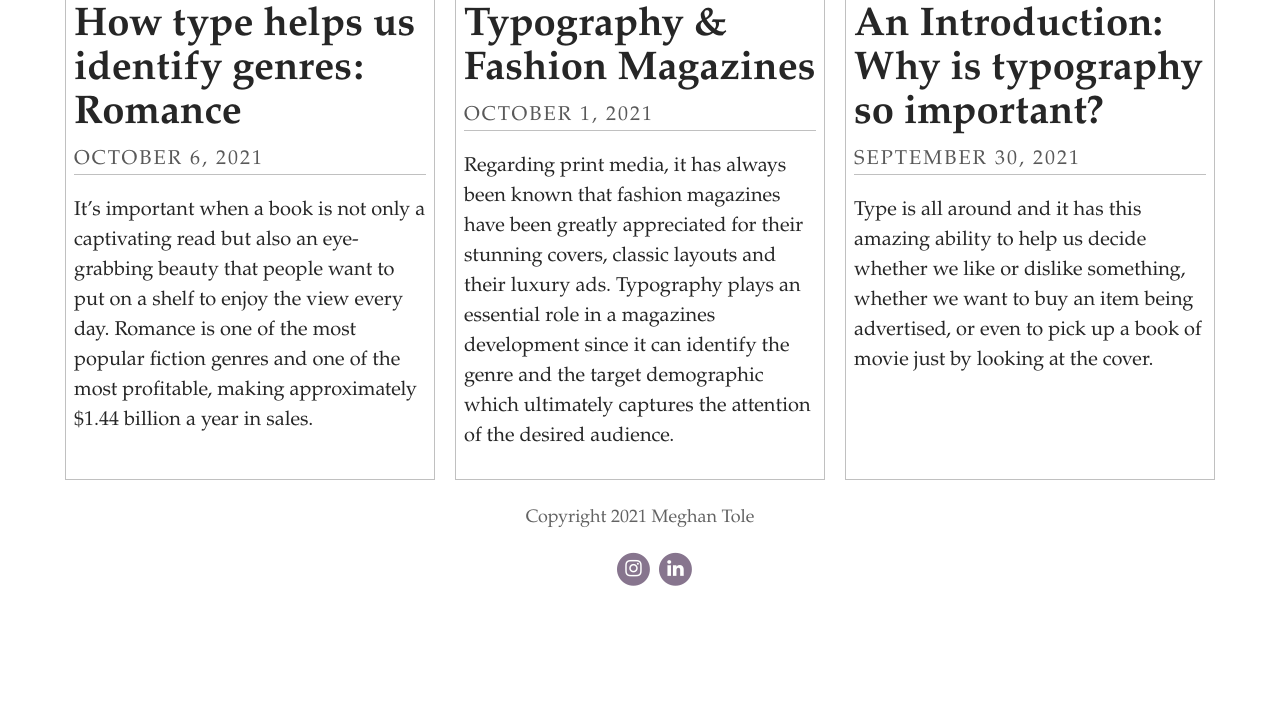
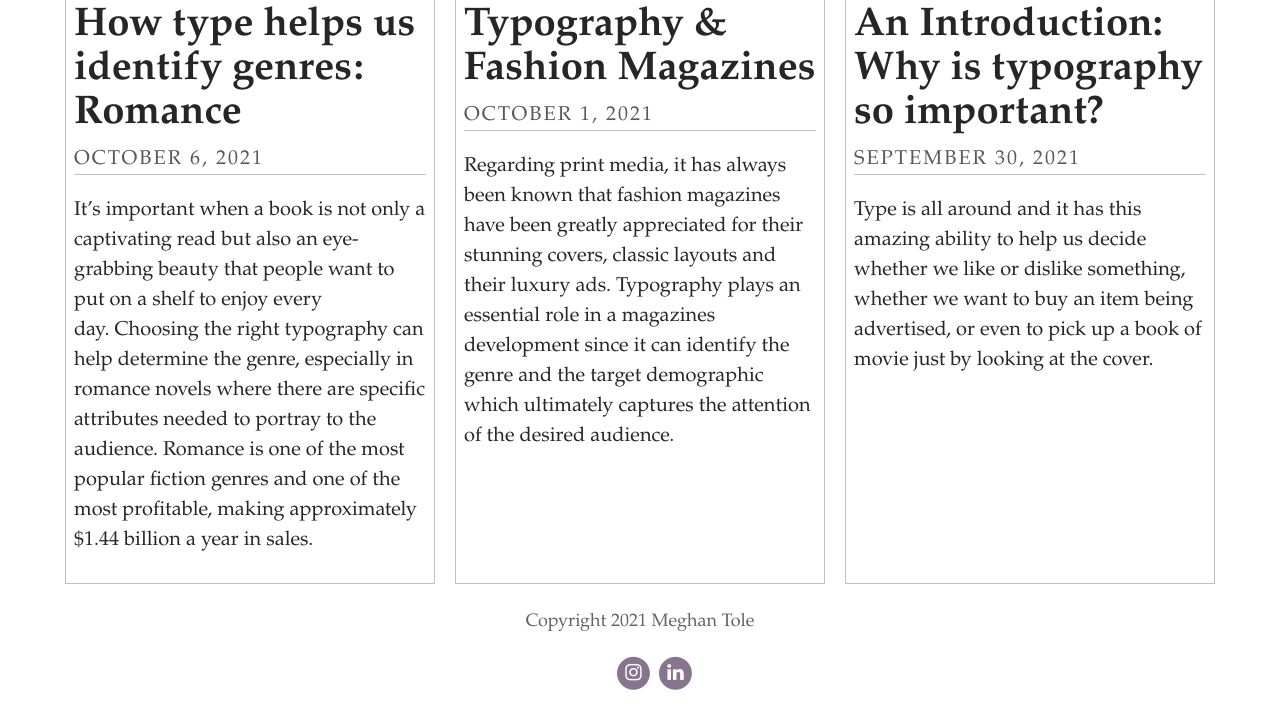
Before and after one commit to meghantole/tarm, a Jekyll site: the page built from index.html, in a window 1280 px wide and 900 px high, scrolled down 1333 px, cut to the strip 181-900 px from the top of the window. Built offline with Jekyll 4.4.1, drawn with Linux system fonts in a browser that asks for light colours; some web fonts are replaced; the list of posts is cut into pages by our own code; before the commit the page ends 2129 px from its top, so only the background shows below that.

Commit message:
Update Post “2021-10-07-typography-book-publishing”

```diff
--- a/_posts/2021-10-07-typography-book-publishing.md
+++ b/_posts/2021-10-07-typography-book-publishing.md
@@ -6,7 +6,7 @@ image: ../uploads/best-romance-books-1591633076.jpeg
 title_color: "#ffffff"
 comments: false
 ---
-It’s important when a book is not only a captivating read but also an eye-grabbing beauty that people want to put on a shelf to enjoy the view every day. Romance is one of the most popular fiction genres and one of the most profitable, making approximately $1.44 billion a year in sales.
+It’s important when a book is not only a captivating read but also an eye-grabbing beauty that people want to put on a shelf to enjoy every day. Choosing the right typography can help determine the genre, especially in romance novels where there are specific attributes needed to portray to the audience. Romance is one of the most popular fiction genres and one of the most profitable, making approximately $1.44 billion a year in sales.
 
 > *"Type can generate its own meanings and connotations - it is in essence a form of expression."* - Target Ink
 
@@ -21,9 +21,9 @@ It’s important when a book is not only a captivating read but also an eye-grab
 
 ***What type of font is commonly used in romance novels?***
 
-Whether it’s a classic Austen re-print or a contemporary teen romance, you want to find a typeface with femininity and elegance in abundance. *Sabon* is a 1960s update on Claude Garamond’s design.
+Whether it’s a classic, a re-print, or a contemporary teen romance, a typeface with femininity and elegance in abundance will be used to appeal to the audience. *Sabon* is great example of a typeface used in romantic literature - It is a 1960s update on Claude Garamond’s design.
 
-This serif is simple and clear, while retaining a definite touch of grown-up tone. You can’t go wrong with setting a romantic epic in *Sabon*.
+This serif is simple and clear, whilst still retaining a definite touch of grown-up tone.
 
 ![](../uploads/sabon.jpeg)
 
```
